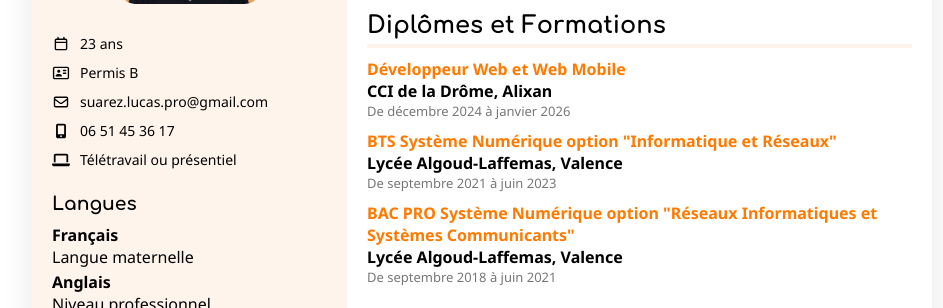
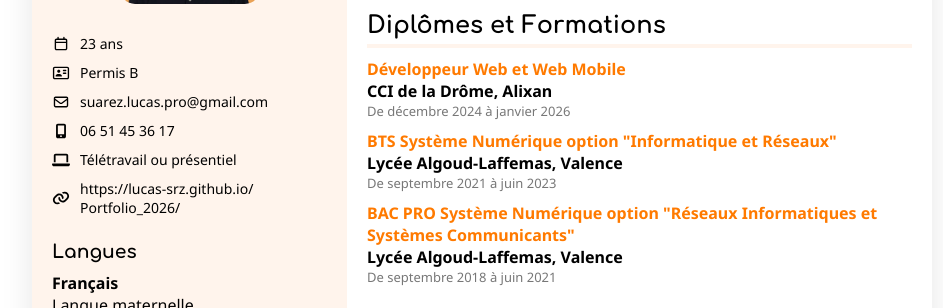
Before and after one commit to Lucas-Srz/Curriculum_Vitae_2026, a plain HTML site: page index.html in a window 1280 px wide. Shown: the part 196-504 px from the top of the page, without its empty margins (158-1101 px from the left). Drawn offline with Linux system fonts and the light colour scheme.

Commit message:
feat(link): Add my portfolio link

```diff
--- a/index.html
+++ b/index.html
@@ -38,6 +38,11 @@
                 <div class="iconBox">
                     <img src="media/icons/laptop.svg" alt="Icône représentant un ordinateur portable" class="icons">
                     <p>Télétravail ou présentiel</p>
+                </div>
+                <div class="iconBox">
+                    <img src="media/icons/link.svg" alt="Icône représentant un lien" class="icons">
+                    <a href="https://lucas-srz.github.io/Portfolio_2026/" target="_blank">https://lucas-srz.github.io/
+                        Portfolio_2026/</a>
                 </div>
             </section>
             <section>
--- a/style/main.css
+++ b/style/main.css
@@ -26,6 +26,11 @@ h1, h2, h3{
 
 p, a, ul{
     font-family: "Noto Sans", sans-serif;
+}
+
+a{
+    text-decoration: none;
+    color: var(--color-black);
 }
 
 ul{
```
Also changed, not shown: media/icons/link.svg (added).
